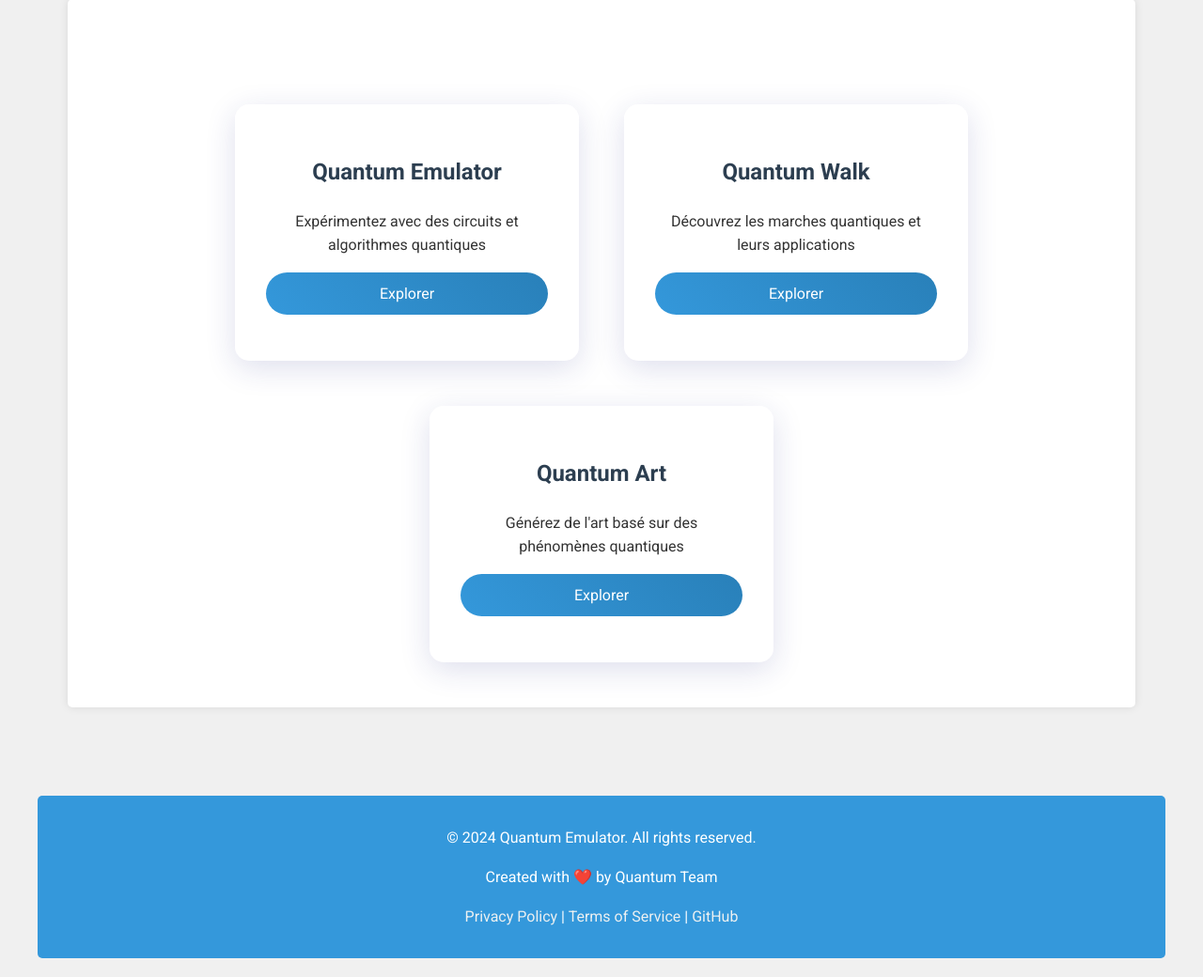
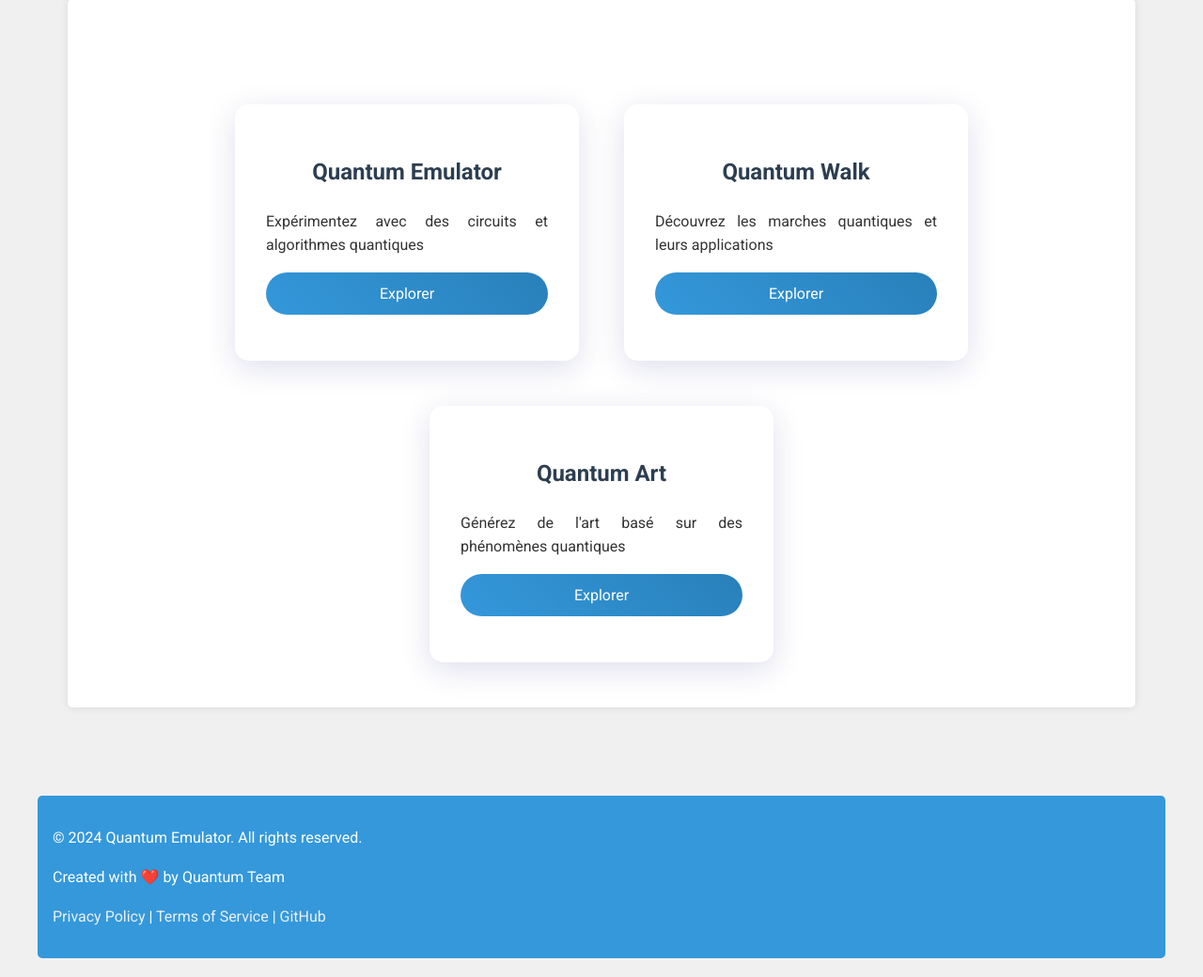
Before and after one commit to Raphala27/quantum_emulator, a Flask app: page / in a window 1280 px wide. Shown: the part 271-1311 px from the top of the page at 94% size. Run offline with Flask 3, Linux system fonts and the light colour scheme.

Commit message:
feat: :lipstick: justify the paragraphs

```diff
--- a/src/static/css/style.css
+++ b/src/static/css/style.css
@@ -594,3 +594,8 @@ section:target {
     border-radius: 10px; /* Ajoute des coins arrondis à l'image */
     margin-top: 10px; /* Ajoute un espace au-dessus de l'image */
 }
+
+/* Justification des paragraphes */
+p {
+    text-align: justify; /* Justifie le texte dans tous les paragraphes */
+}
```
